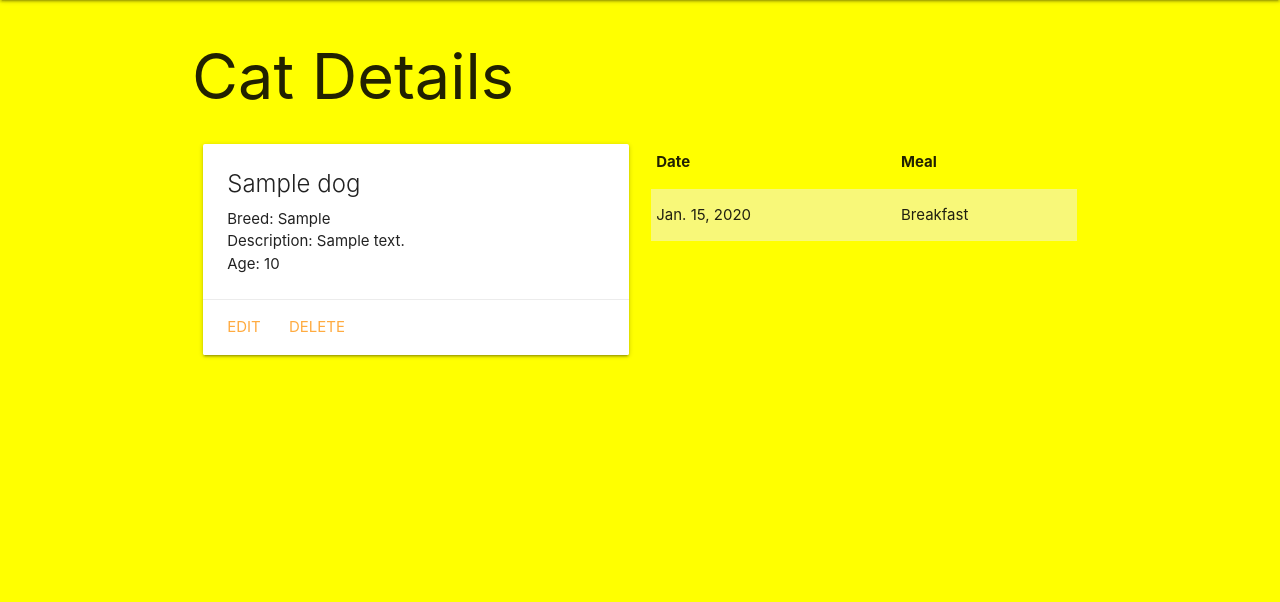
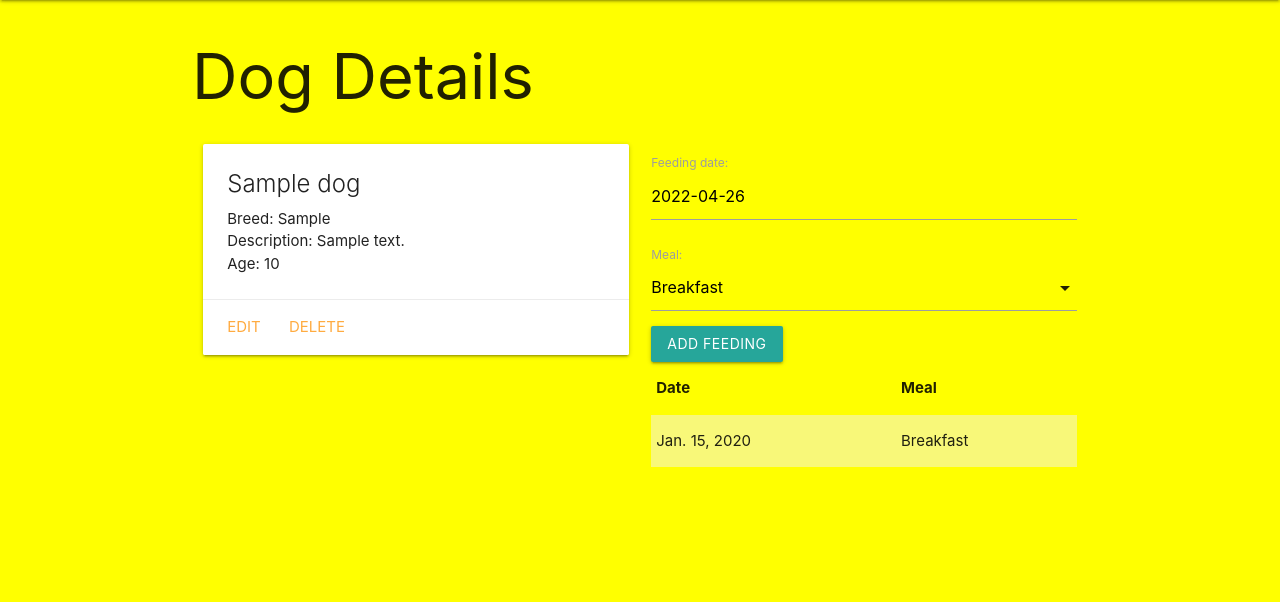
Before and after one commit to lequangtien728/Dog-Collector, a Django app: template dogcollector/main_app/templates/dogs/detail.html in a window 1280 px wide. Shown: the part 64-666 px from the top of the page. Run offline with Django 4.2, Linux system fonts and the light colour scheme; the template is opened without the code that fills it: values that come from a table or form of the project are taken from there, others are empty; tables that the repository leaves empty hold one stand-in row (values such as "Sample post"); parts of the project's set-up code (start-up, migrations or seed data) failed here and were passed over.

Commit message:
Adding feeding path

```diff
--- /dev/null
+++ b/dogcollector/main_app/forms.py
@@ -0,0 +1,7 @@
+from django.forms import ModelForm
+from .models import Feeding
+
+class FeedingForm(ModelForm):
+  class Meta:
+    model = Feeding
+    fields = ['date', 'meal']
--- a/dogcollector/main_app/templates/base.html
+++ b/dogcollector/main_app/templates/base.html
@@ -9,6 +9,7 @@
   <title>Dog Collector</title>
   <link rel="stylesheet" href="https://cdnjs.cloudflare.com/ajax/libs/materialize/1.0.0/css/materialize.min.css">
   <link rel="stylesheet" type="text/css" href="{% static 'css/style.css' %}">
+  <script src="https://cdnjs.cloudflare.com/ajax/libs/materialize/1.0.0/js/materialize.min.js"></script>
 </head>
 <body>
   <header class="navbar-fixed">
--- a/dogcollector/main_app/templates/dogs/detail.html
+++ b/dogcollector/main_app/templates/dogs/detail.html
@@ -1,7 +1,7 @@
 {% extends 'base.html' %}
 {% block content %}
 
-<h1>Cat Details</h1>
+<h1>Dog Details</h1>
 
 <div class="row">
   <div class="col s6">
@@ -23,6 +23,13 @@
     </div>
   </div>
   <div class="col s6">
+
+    <form method="post">
+      {% csrf_token %}
+      {{ feeding_form.as_p }}
+      <input type="submit" class="btn" value="Add Feeding">
+    </form>
+
     <table class="striped">
       <thead>
         <tr><th>Date</th><th>Meal</th></tr>
@@ -38,4 +45,16 @@
     </table>
   </div>
 </div>
+<!-- Date picker -->
+<script>
+  const dateEl = document.getElementById('id_date');
+  M.Datepicker.init(dateEl, {
+    format: 'yyyy-mm-dd',
+    defaultDate: new Date(),
+    setDefaultDate: true,
+    autoClose: true
+  })
+  const selectEl = document.getElementById('id_meal');
+  M.FormSelect.init(selectEl)
+</script>
 {% endblock %}
--- a/dogcollector/main_app/urls.py
+++ b/dogcollector/main_app/urls.py
@@ -12,7 +12,10 @@ urlpatterns = [
 
     path('dogs/create/', views.DogCreate.as_view(), name ='dogs_create'),#Get and Post together
 
+    #pk because we use as_view
     path('dogs/<int:pk>/update/', views.DogUpdate.as_view(), name = 'dogs_update'),
 
     path('dogs/<int:pk>/delete/', views.DogDelete.as_view(), name = 'dogs_delete'),
+
+    path('dogs/<int:dog_id>/add_feeding/', views.add_feeding, name='add_feeding'),
 ]
```
Also changed, not shown: dogcollector/main_app/views.py (+6 -1 lines).
